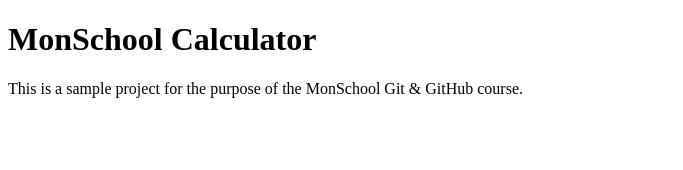
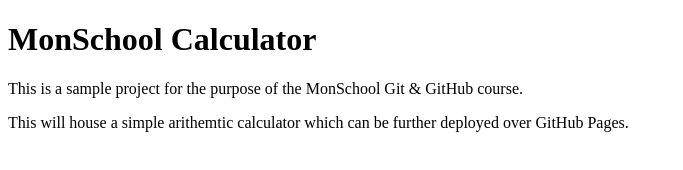
Before and after one commit to HarshCasper/monschool-calculator, a plain HTML site: page index.html in a window 1280 px wide. Shown: the whole page, without its empty margins (0-683 px from the left). Drawn offline with Linux system fonts and the light colour scheme.

Commit message:
feat: add a text about the purpose of this project

```diff
--- a/index.html
+++ b/index.html
@@ -10,5 +10,8 @@
   <p>
     This is a sample project for the purpose of the MonSchool Git & GitHub course.
   </p>
+  <p>
+     This will house a simple arithemtic calculator which can be further deployed over GitHub Pages.
+  </p>
 </body>
 </html>
```
